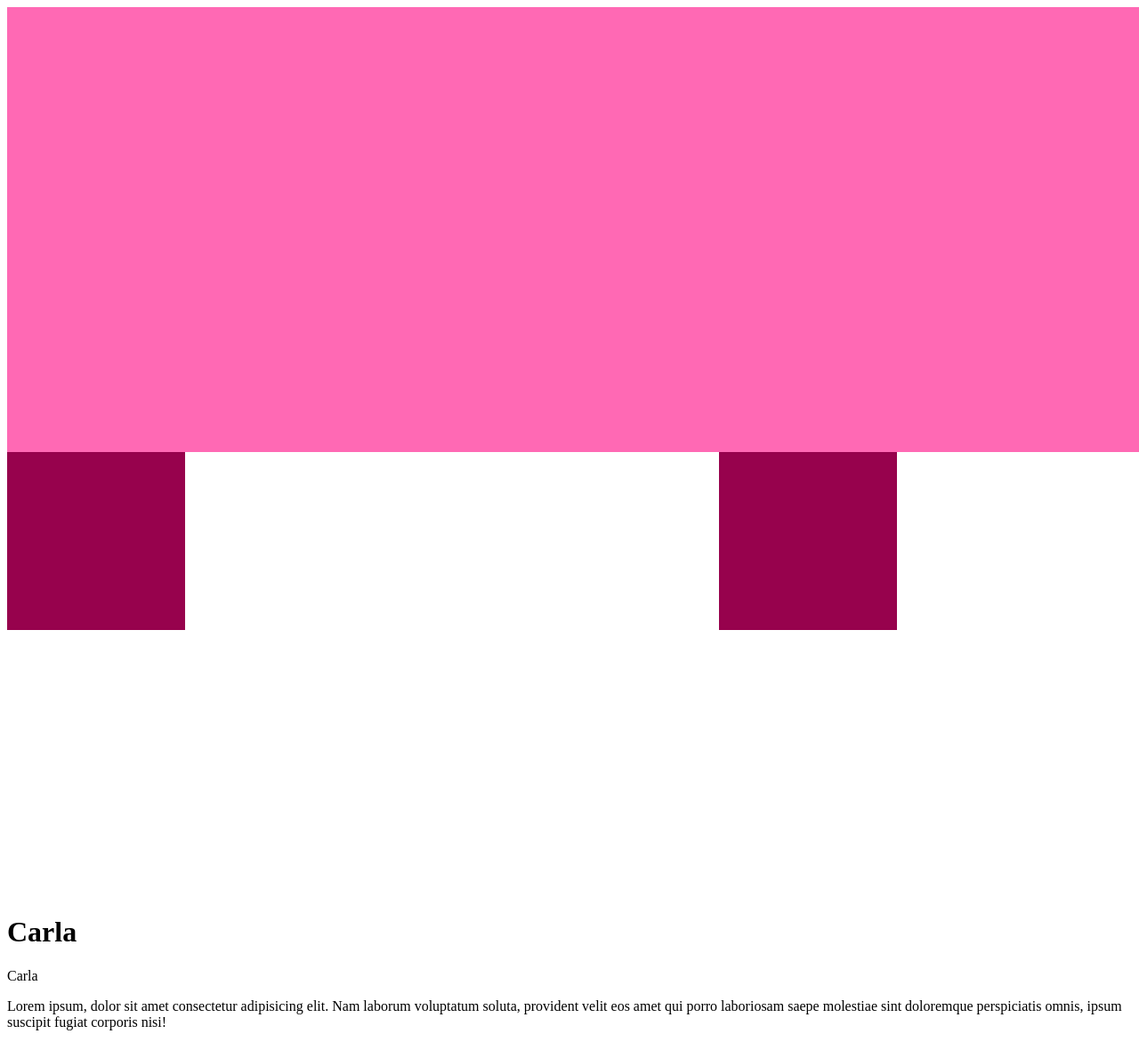
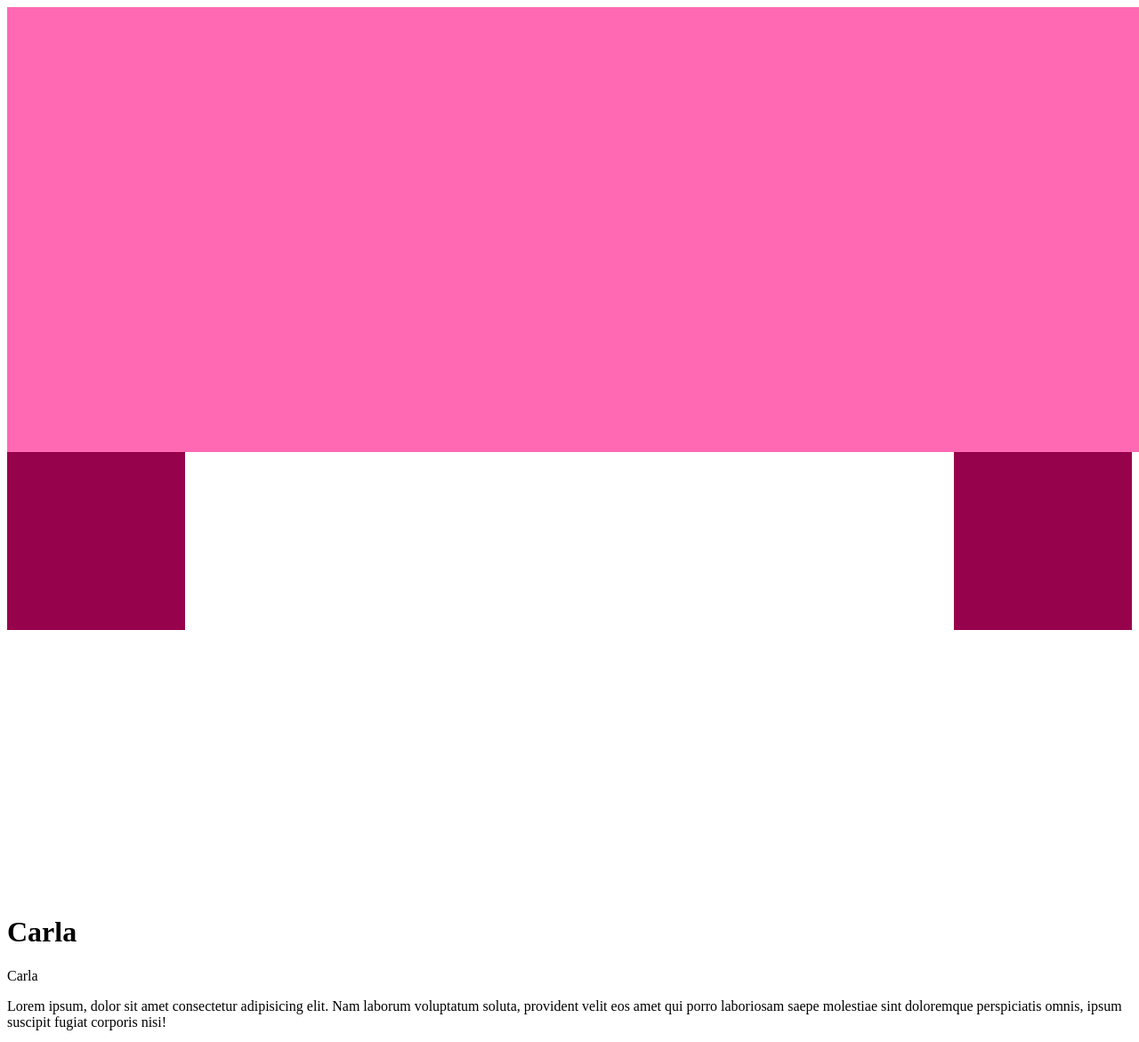
Before and after one commit to eucarlasimoni/primeiro-projeto-2025, a plain HTML site: page index.html in a window 1280 px wide. Shown: the top 1171 px of the page at 89% size. Drawn offline with Linux system fonts and the light colour scheme.

Commit message:
1/-02/2025

```diff
--- a/style.css
+++ b/style.css
@@ -11,7 +11,7 @@ background-color: hotpink;
 .primeirasecao{
     display: flex;
     justify-content: space-between;
-    width: 1000px;
+    width: 14etye00px;
     height: 500px;
     background-color: orchid ( 218,112,214);
 }
```
